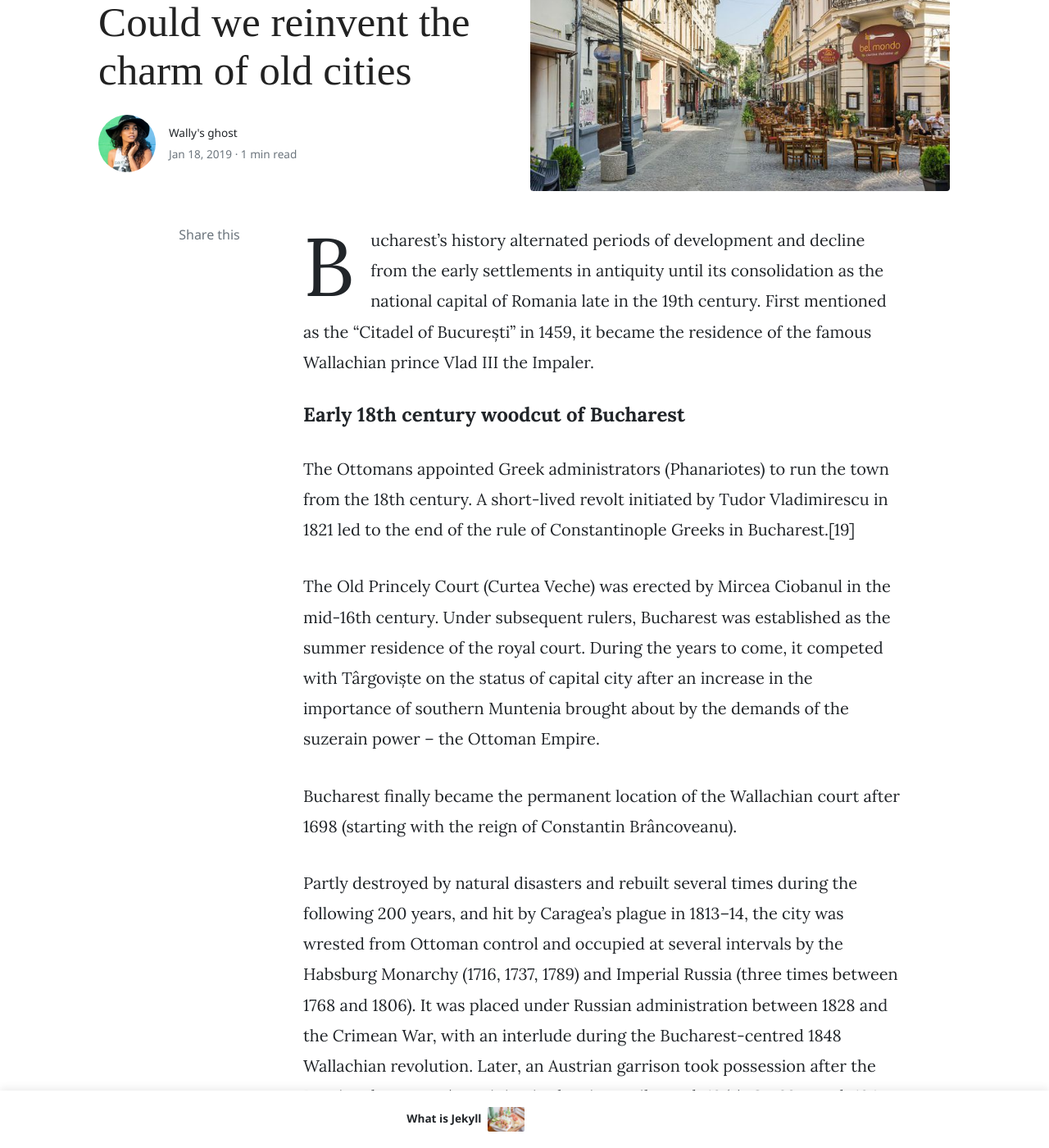
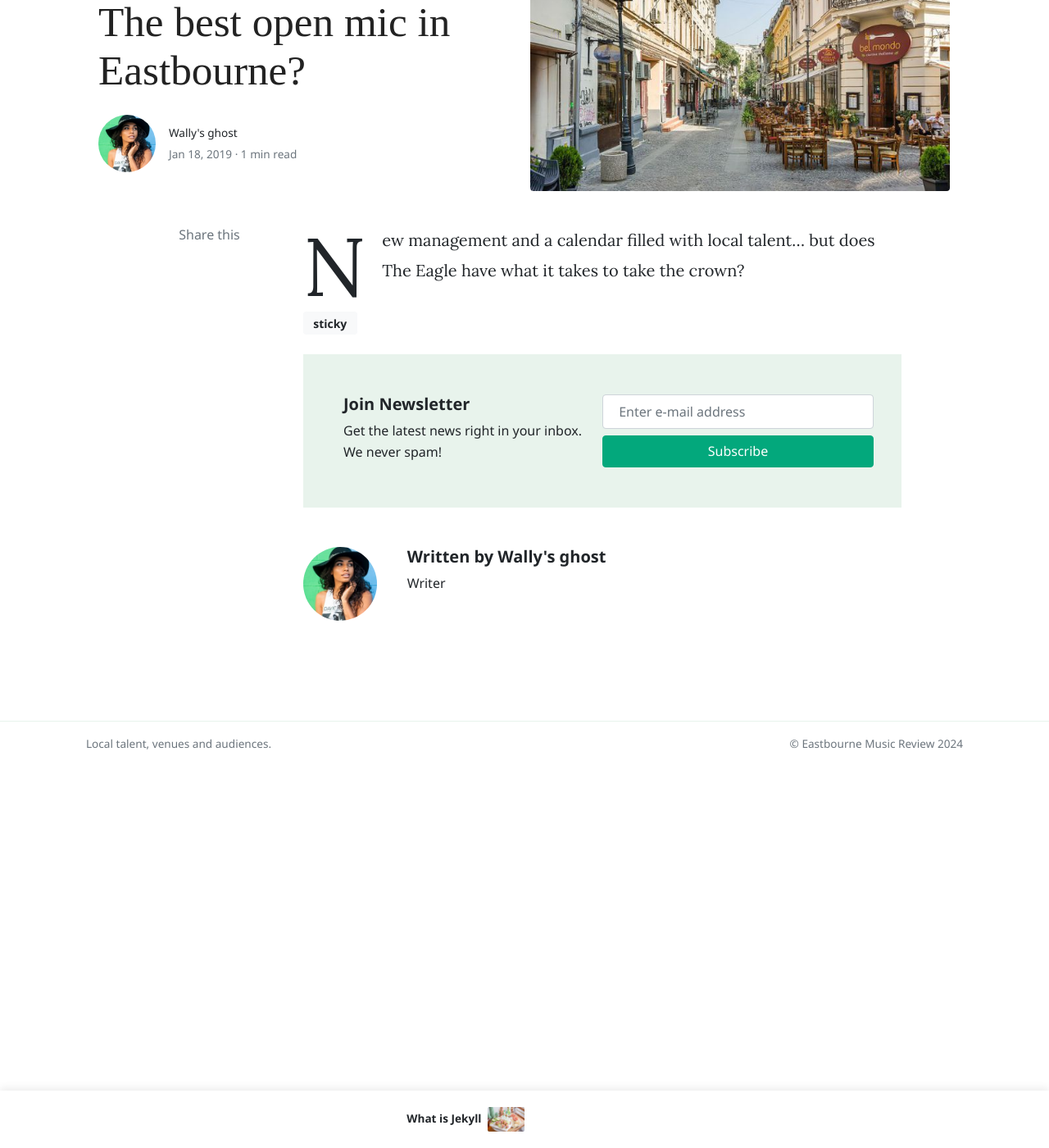
Before and after one commit to johnhayn-es/ebreview, a Jekyll site: the page built from _posts/2019-01-18-charm-old-cities.md, in a window 1280 px wide and 1400 px high, scrolled down 297 px. Shown: the whole window at 82% size. Built offline with Jekyll 4.4.1, drawn with Linux system fonts in a browser that asks for light colours; nearby versions of some CDN libraries; some web fonts are replaced; comment, search, counter and statistics services are not loaded; some of the changed text lies outside the part shown.

Commit message:
Update 2019-01-18-charm-old-cities.md

```diff
--- a/_posts/2019-01-18-charm-old-cities.md
+++ b/_posts/2019-01-18-charm-old-cities.md
@@ -1,20 +1,10 @@
 ---
 layout: post
-title:  "Could we reinvent the charm of old cities"
+title:  "The best open mic in Eastbourne?"
 author: jane
-categories: [ Jekyll, tutorial ]
+categories: [ Venues ]
 image: assets/images/home.jpg
 tags: [sticky]
 ---
 
-Bucharest’s history alternated periods of development and decline from the early settlements in antiquity until its consolidation as the national capital of Romania late in the 19th century. First mentioned as the “Citadel of București” in 1459, it became the residence of the famous Wallachian prince Vlad III the Impaler.
-
-#### Early 18th century woodcut of Bucharest
-
-The Ottomans appointed Greek administrators (Phanariotes) to run the town from the 18th century. A short-lived revolt initiated by Tudor Vladimirescu in 1821 led to the end of the rule of Constantinople Greeks in Bucharest.[19]
-
-The Old Princely Court (Curtea Veche) was erected by Mircea Ciobanul in the mid-16th century. Under subsequent rulers, Bucharest was established as the summer residence of the royal court. During the years to come, it competed with Târgoviște on the status of capital city after an increase in the importance of southern Muntenia brought about by the demands of the suzerain power – the Ottoman Empire.
-
-Bucharest finally became the permanent location of the Wallachian court after 1698 (starting with the reign of Constantin Brâncoveanu).
-
-Partly destroyed by natural disasters and rebuilt several times during the following 200 years, and hit by Caragea’s plague in 1813–14, the city was wrested from Ottoman control and occupied at several intervals by the Habsburg Monarchy (1716, 1737, 1789) and Imperial Russia (three times between 1768 and 1806). It was placed under Russian administration between 1828 and the Crimean War, with an interlude during the Bucharest-centred 1848 Wallachian revolution. Later, an Austrian garrison took possession after the Russian departure (remaining in the city until March 1857). On 23 March 1847, a fire consumed about 2,000 buildings, destroying a third of the city.
+New management and a calendar filled with local talent... but does The Eagle have what it takes to take the crown?
```
